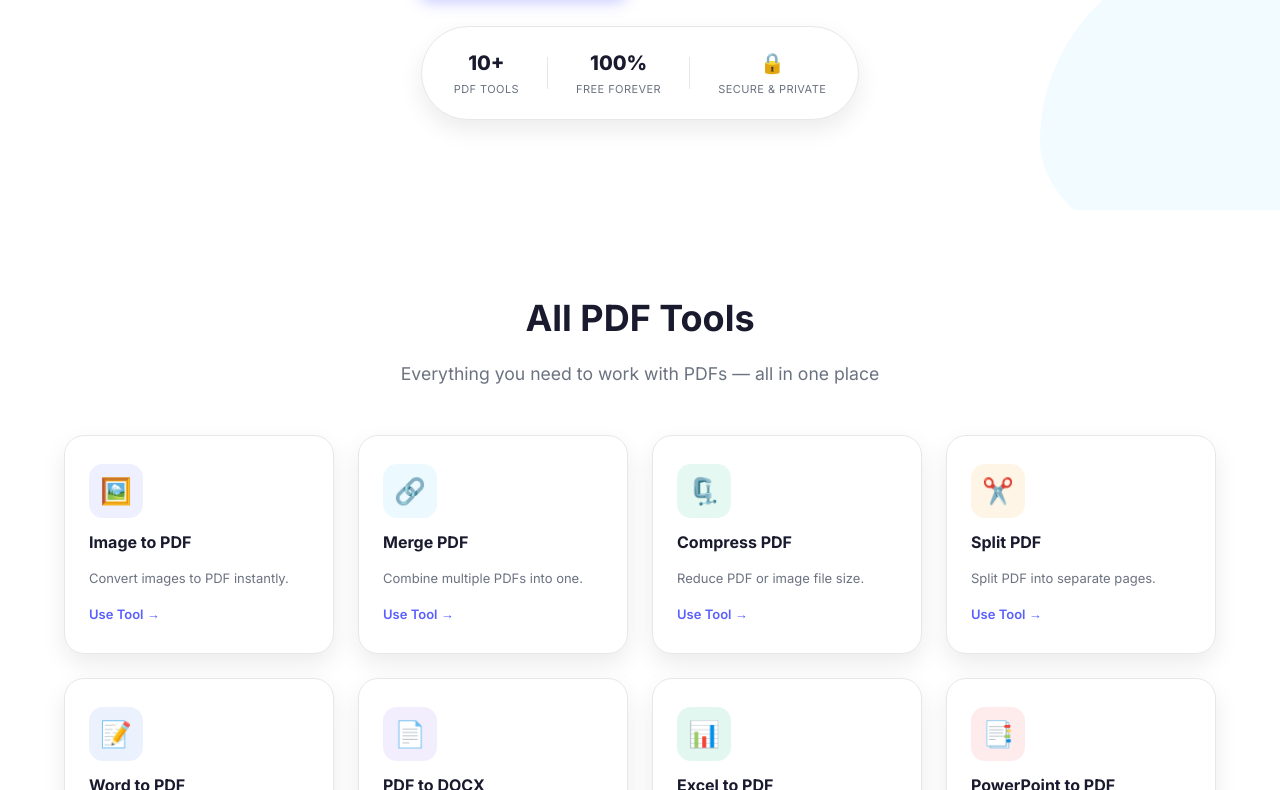
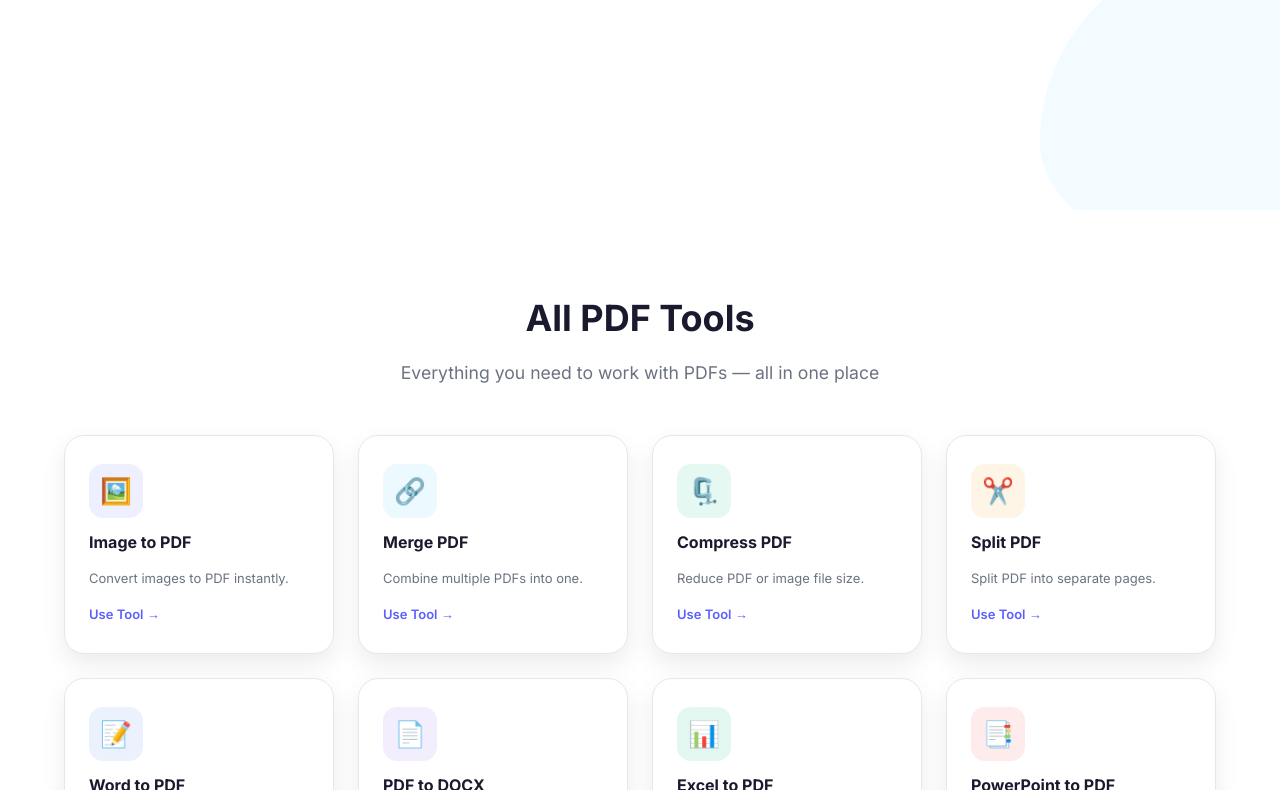
Before and after one commit to Akhilma2005/PDF-Tools, a Next.js app in the folder nextjs/: page / in a window 1280 px wide. Shown: the part 657-1447 px from the top of the page. Built offline with nearby package versions, Linux system fonts and the light colour scheme.

Commit message:
perf: disable all animations on mobile to boost score

```diff
--- a/nextjs/styles/index.css
+++ b/nextjs/styles/index.css
@@ -188,29 +188,25 @@ p { color: var(--muted); }
 .reveal {
   opacity: 0;
   transform: translateY(28px);
-  transition: opacity 0.7s cubic-bezier(.16,1,.3,1), transform 0.7s cubic-bezier(.16,1,.3,1);
-  will-change: opacity, transform;
+  transition: opacity 0.5s cubic-bezier(.16,1,.3,1), transform 0.5s cubic-bezier(.16,1,.3,1);
 }
 .reveal.visible { opacity: 1; transform: translateY(0); }
 
 .reveal-left {
   opacity: 0; transform: translateX(-28px);
-  transition: opacity 0.7s cubic-bezier(.16,1,.3,1), transform 0.7s cubic-bezier(.16,1,.3,1);
-  will-change: opacity, transform;
+  transition: opacity 0.5s cubic-bezier(.16,1,.3,1), transform 0.5s cubic-bezier(.16,1,.3,1);
 }
 .reveal-left.visible { opacity: 1; transform: translateX(0); }
 
 .reveal-right {
   opacity: 0; transform: translateX(28px);
-  transition: opacity 0.7s cubic-bezier(.16,1,.3,1), transform 0.7s cubic-bezier(.16,1,.3,1);
-  will-change: opacity, transform;
+  transition: opacity 0.5s cubic-bezier(.16,1,.3,1), transform 0.5s cubic-bezier(.16,1,.3,1);
 }
 .reveal-right.visible { opacity: 1; transform: translateX(0); }
 
 .reveal-scale {
-  opacity: 0; transform: scale(0.92);
-  transition: opacity 0.6s cubic-bezier(.16,1,.3,1), transform 0.6s cubic-bezier(.16,1,.3,1);
-  will-change: opacity, transform;
+  opacity: 0; transform: scale(0.95);
+  transition: opacity 0.5s cubic-bezier(.16,1,.3,1), transform 0.5s cubic-bezier(.16,1,.3,1);
 }
 .reveal-scale.visible { opacity: 1; transform: scale(1); }
 
@@ -247,10 +243,12 @@ p { color: var(--muted); }
   background-clip: text;
 }
 
-/* Disable heavy animations on mobile */
+/* Disable will-change and heavy animations on mobile */
 @media (max-width: 768px) {
   .float, .float-slow, .blob { animation: none; }
   .hero-floaters { display: none; }
+  .reveal, .reveal-left, .reveal-right, .reveal-scale { opacity: 1; transform: none; transition: none; }
+  .fade-in, .fade-in-delay-1, .fade-in-delay-2, .fade-in-delay-3, .fade-in-delay-4 { animation: none; opacity: 1; transform: none; }
 }
 
 /* ── Shimmer skeleton ── */
```
